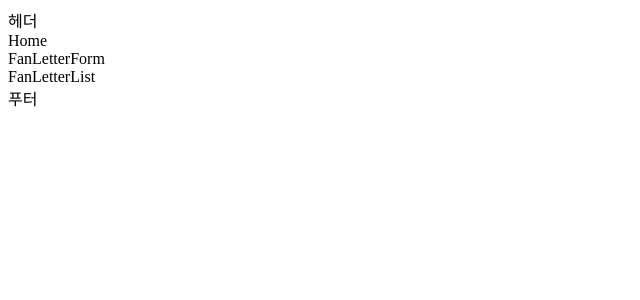
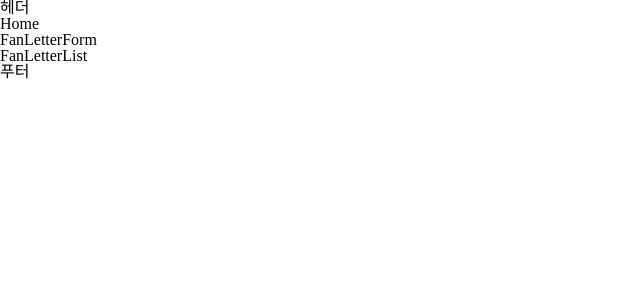
Before and after one commit to lauichan/react-fan-letter, a React (Create React App) app: page / in a window 1280 px wide. Shown: the top 300 px of the page, without its empty margins (0-640 px from the left). Built offline with nearby package versions, Linux system fonts and the light colour scheme.

Commit message:
전역스타일 추가 (reset.css 포함)

```diff
--- a/src/App.jsx
+++ b/src/App.jsx
@@ -1,7 +1,13 @@
 import Router from "shared/Router";
+import GlobalStyle from "shared/GlobalStyles";
 
 function App() {
-  return <Router></Router>;
+  return (
+    <>
+      <GlobalStyle />
+      <Router></Router>
+    </>
+  );
 }
 
 export default App;
--- /dev/null
+++ b/src/shared/GlobalStyles.js
@@ -0,0 +1,58 @@
+import { createGlobalStyle } from "styled-components";
+
+const GlobalStyle = createGlobalStyle`
+  /* http://meyerweb.com/eric/tools/css/reset/
+    v2.0 | 20110126
+    License: none (public domain)
+  */
+
+  html, body, div, span, applet, object, iframe,
+  h1, h2, h3, h4, h5, h6, p, blockquote, pre,
+  a, abbr, acronym, address, big, cite, code,
+  del, dfn, em, img, ins, kbd, q, s, samp,
+  small, strike, strong, sub, sup, tt, var,
+  b, u, i, center,
+  dl, dt, dd, ol, ul, li,
+  fieldset, form, label, legend,
+  table, caption, tbody, tfoot, thead, tr, th, td,
+  article, aside, canvas, details, embed,
+  figure, figcaption, footer, header, hgroup,
+  menu, nav, output, ruby, section, summary,
+  time, mark, audio, video {
+    margin: 0;
+    padding: 0;
+    border: 0;
+    font-size: 100%;
+    font: inherit;
+    vertical-align: baseline;
+  }
+  /* HTML5 display-role reset for older browsers */
+  article, aside, details, figcaption, figure,
+  footer, header, hgroup, menu, nav, section {
+    display: block;
+  }
+  body {
+    line-height: 1;
+  }
+  ol, ul {
+    list-style: none;
+  }
+  blockquote, q {
+    quotes: none;
+  }
+  blockquote:before, blockquote:after,
+  q:before, q:after {
+    content: '';
+    content: none;
+  }
+  table {
+    border-collapse: collapse;
+    border-spacing: 0;
+  }
+
+  * {
+    box-sizing: border-box
+  }
+`;
+
+export default GlobalStyle;
```
Also changed, not shown: src/components/Styles.js (added).
